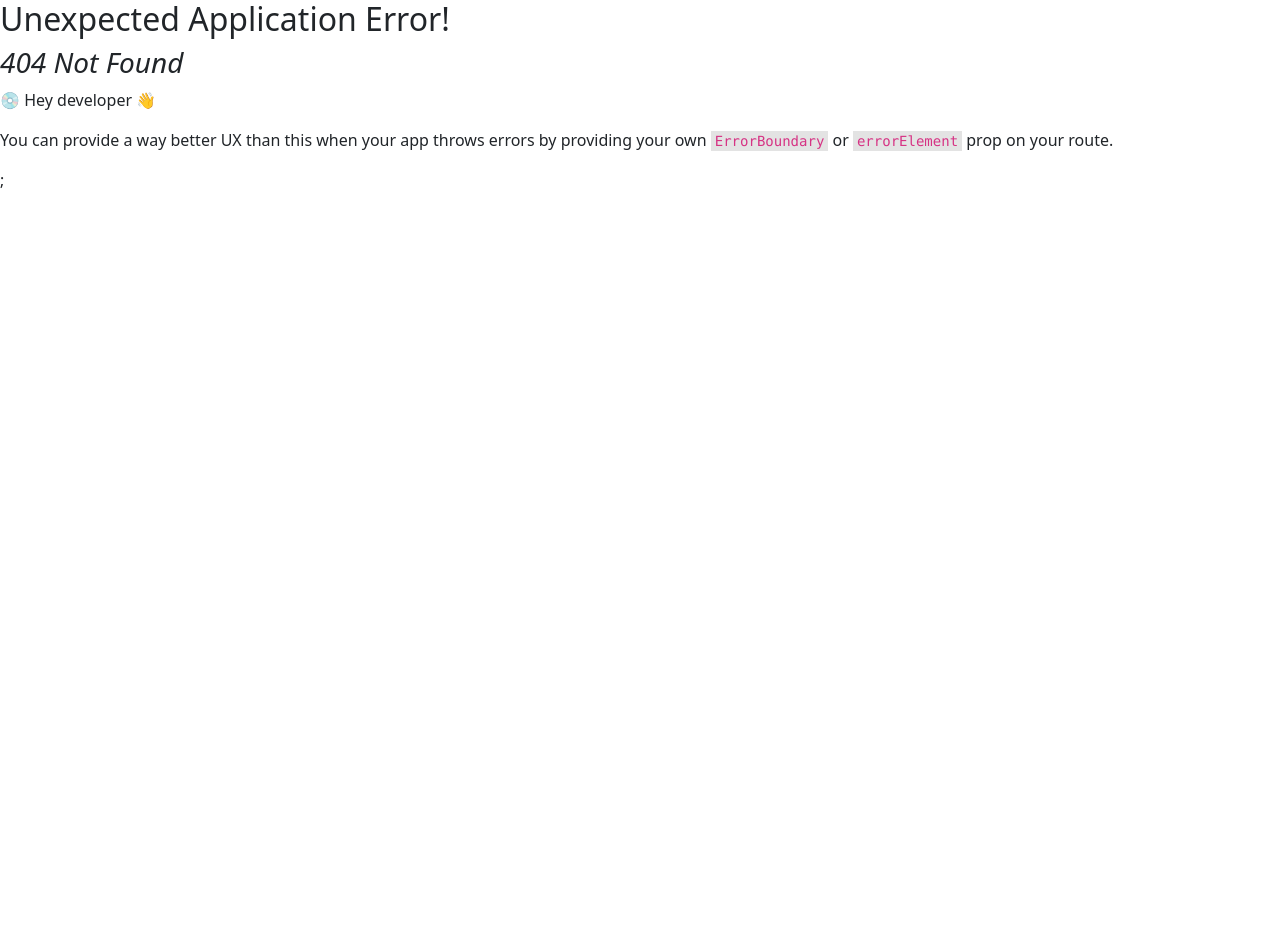
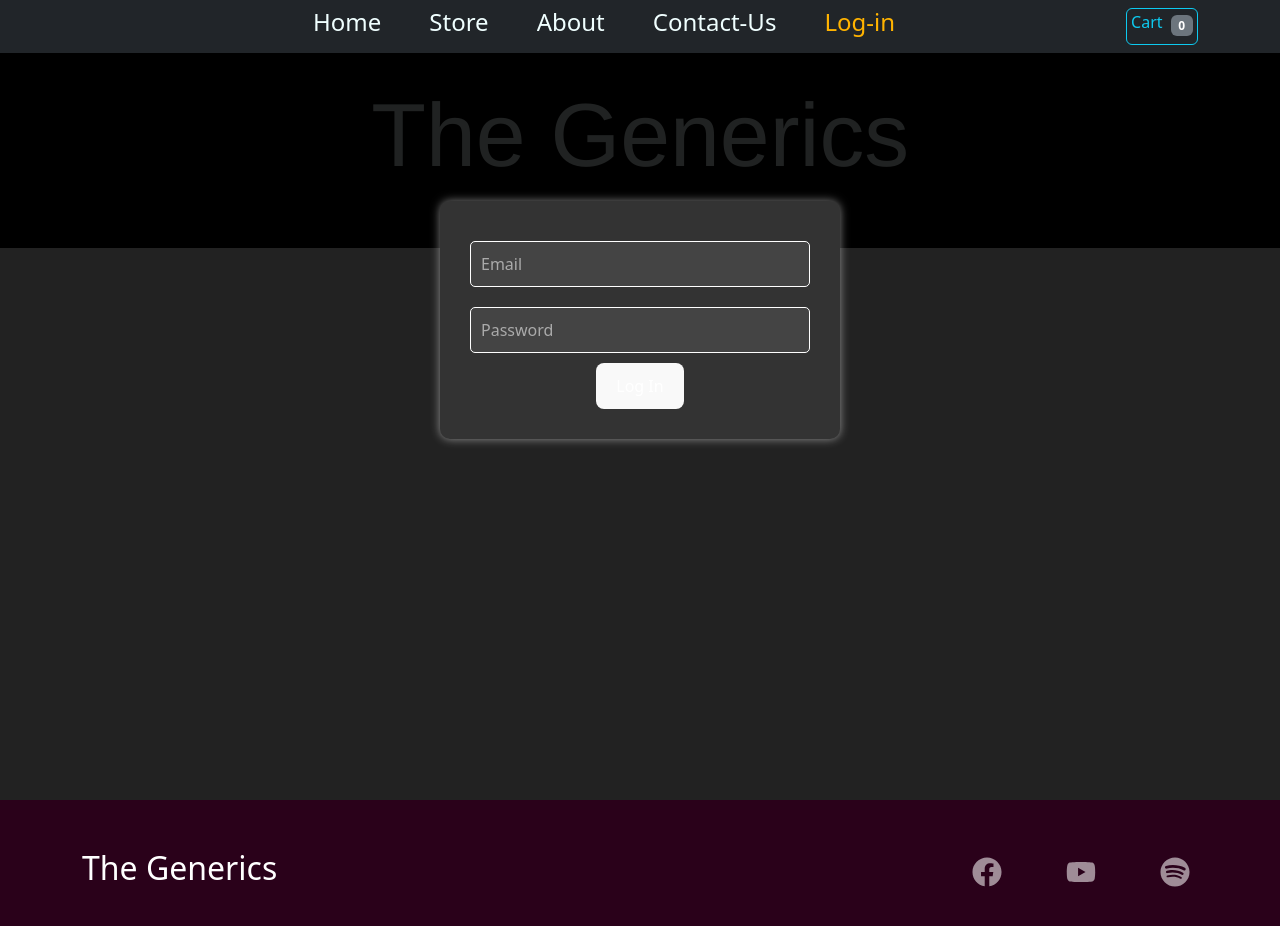
Before and after one commit to Divygupta208/EcommerceReact, a React (Vite) app: page /login in a window 1280 px wide. Before the commit this address had no page. Shown: the top 926 px of the page. Before the commit the page ends 800 px from the top, so only its background shows below. Built offline with nearby package versions, Linux system fonts and the light colour scheme.

Commit message:
managing login and toast messages

```diff
--- a/package.json
+++ b/package.json
@@ -15,7 +15,8 @@
     "react-bootstrap": "^2.10.0",
     "react-dom": "^18.2.0",
     "react-icons": "^5.0.1",
-    "react-router-dom": "^6.22.0"
+    "react-router-dom": "^6.22.0",
+    "react-toastify": "^10.0.4"
   },
   "devDependencies": {
     "@types/react": "^18.2.55",
--- a/src/App.jsx
+++ b/src/App.jsx
@@ -1,5 +1,10 @@
 import "../node_modules/bootstrap/dist/css/bootstrap.css";
-import { RouterProvider, createBrowserRouter } from "react-router-dom";
+import {
+  Navigate,
+  RouterProvider,
+  createBrowserRouter,
+  redirect,
+} from "react-router-dom";
 import Root from "./pages/Root";
 import Store from "./pages/Store";
 
@@ -8,6 +13,13 @@ import Home from "./pages/Home";
 import AboutPage from "./pages/AboutPage";
 import Contact from "./pages/Contact";
 import Product from "./pages/Product";
+import LoginPage from "./components/LoginPage";
+import { useContext } from "react";
+import { Cart } from "./components/store/CartContext";
+import ProductDetails from "./components/ProductDetails";
+
+import "react-toastify/dist/ReactToastify.css";
+import { ToastContainer } from "react-toastify";
 
 const router = createBrowserRouter([
   {
@@ -23,14 +35,33 @@ const router = createBrowserRouter([
 
       { path: "about", element: <AboutPage /> },
       { path: "contact", element: <Contact /> },
+      {
+        path: "login",
+
+        element: <LoginPage />,
+      },
     ],
   },
 ]);
 
 function App() {
+  const notify = (text) => toast(text);
+
   return (
     <>
-      <RouterProvider router={router} />;
+      <RouterProvider router={router} />
+      <ToastContainer
+        position="top-right"
+        autoClose={5000}
+        hideProgressBar={false}
+        newestOnTop={false}
+        closeOnClick
+        rtl={false}
+        pauseOnFocusLoss
+        draggable
+        pauseOnHover
+        theme="light"
+      />
     </>
   );
 }
--- /dev/null
+++ b/src/components/LoginPage.css
@@ -0,0 +1,58 @@
+.login-main {
+  position: relative;
+  width: 100vw;
+  height: 100vh;
+  display: flex;
+  align-items: center;
+  justify-content: center;
+  background-color: #000000dd; /* Dark background color */
+}
+
+.login-form {
+  background-color: #333; /* Darker background for the form */
+  padding: 30px;
+  border-radius: 10px;
+  box-shadow: 0 0 10px rgba(255, 255, 255, 0.5); /* Box shadow for a subtle lift effect */
+  margin-top: -10rem;
+  width: 25rem;
+  /* Center the form within its container */
+  display: flex;
+  flex-direction: column;
+  align-items: center;
+}
+.login-main h3 {
+  margin: 400px 400px;
+  color: white;
+  font-size: xx-large;
+}
+/* Input styles */
+input {
+  width: 100%;
+  padding: 10px;
+  margin: 10px 0;
+  border: 1px solid #ffffff;
+  border-radius: 5px;
+  background-color: #444; /* Darker background for inputs */
+  color: #fff; /* Text color */
+}
+
+/* Placeholder text color */
+input::placeholder {
+  color: #aaa;
+}
+
+/* Submit button styles */
+button {
+  background-color: #ff6600; /* Orange button color */
+  color: #fff; /* Text color */
+  padding: 10px 20px;
+  border: none;
+  border-radius: 5px;
+  cursor: pointer;
+  font-size: 16px;
+}
+
+/* Hover effect for the button */
+button:hover {
+  background-color: #e55e00; /* Darker orange on hover */
+}
--- /dev/null
+++ b/src/components/LoginPage.jsx
@@ -0,0 +1,72 @@
+import React, { useContext, useRef } from "react";
+import "./LoginPage.css";
+import { Cart } from "./store/CartContext";
+import { Navigate, useNavigate } from "react-router-dom";
+import { ToastContainer, toast } from "react-toastify";
+import "react-toastify/dist/ReactToastify.css";
+
+const LoginPage = () => {
+  const emailRef = useRef();
+  const passwordRef = useRef();
+  const { handleLogin } = useContext(Cart);
+  const navigate = useNavigate();
+  const token = localStorage.getItem("user");
+  const notify = (text) => toast(text);
+  const loggedIn = !!token;
+
+  const submitHandler = async (event) => {
+    event.preventDefault();
+
+    try {
+      const response = await fetch(
+        "https://identitytoolkit.googleapis.com/v1/accounts:signInWithPassword?key=AIzaSyBQB6v7juLB1ZeieXByybdGUu0tfcnknbs",
+        {
+          method: "POST",
+          body: JSON.stringify({
+            email: emailRef.current.value,
+            password: passwordRef.current.value,
+            returnSecureToken: true,
+          }),
+          headers: { "Content-Type": "application/json" },
+        }
+      );
+
+      if (response.ok) {
+        const data = await response.json();
+
+        handleLogin(data.idToken);
+        navigate("/store");
+      } else {
+        const data = await response.json();
+        notify(data.error.message);
+      }
+    } catch (err) {
+      console.error(err);
+    }
+  };
+
+  return (
+    <div className="login-main">
+      <ToastContainer />
+      {loggedIn && (
+        <div>
+          <h3>user logged in</h3>
+        </div>
+      )}
+      {!loggedIn && (
+        <form className="login-form" onSubmit={submitHandler}>
+          <input type="text" id="email" placeholder="Email" ref={emailRef} />
+          <input
+            type="password"
+            id="password"
+            placeholder="Password"
+            ref={passwordRef}
+          />
+          <button type="submit">Log In</button>
+        </form>
+      )}
+    </div>
+  );
+};
+
+export default LoginPage;
--- a/src/components/MusicSection.jsx
+++ b/src/components/MusicSection.jsx
@@ -1,16 +1,30 @@
-import React, { useContext } from "react";
+import React, { useContext, useEffect, useState } from "react";
 import "./MusicSection.css";
 import CardComponent from "./CardComponent";
 import { Cart } from "./store/CartContext";
-import { Link } from "react-router-dom";
-import { NavLink } from "react-router-dom";
+import { ToastContainer, toast } from "react-toastify";
+import "react-toastify/dist/ReactToastify.css";
 
 const MusicSection = () => {
   const { products } = useContext(Cart);
+  const [isLoggedIn, setIsLoggedIn] = useState(false);
+
+  const notify = (text) => toast(text);
+
+  useEffect(() => {
+    const userLoggedIn = localStorage.getItem("user");
+
+    if (userLoggedIn && !isLoggedIn) {
+      setIsLoggedIn(true);
+      notify("User Logged In");
+    }
+  }, [isLoggedIn]);
 
   return (
+    <>
       <section className="card-section">
         <h3>Music</h3>
+
         <div className="card-div">
           {products.map((product) => (
             <div className="card-align">
@@ -18,7 +32,9 @@ const MusicSection = () => {
             </div>
           ))}
         </div>
+        <ToastContainer />
       </section>
+    </>
   );
 };
 
--- a/src/components/NavbarComponent.jsx
+++ b/src/components/NavbarComponent.jsx
@@ -62,6 +62,15 @@ function NavbarComponent() {
               <h4>Contact-Us</h4>
               <div className="nav-line"></div>
             </NavLink>
+            <NavLink
+              to="/login"
+              className={({ isActive }) => {
+                return isActive ? "active" : "inactive";
+              }}
+            >
+              <h4>Log-in</h4>
+              <div className="nav-line"></div>
+            </NavLink>
           </Nav>
           <Button
             onClick={handleShowCart}
--- a/src/components/store/CartContext.jsx
+++ b/src/components/store/CartContext.jsx
@@ -1,4 +1,5 @@
 import React, { createContext, useState } from "react";
+import { Navigate, useNavigate } from "react-router-dom";
 
 export const Cart = createContext();
 
@@ -70,6 +71,18 @@ const CartContext = ({ children }) => {
   const [products, setProducts] = useState(INITIAL_AVAILABLE);
   const [cart, setCart] = useState(INITIAL_CART);
 
+  const initialToken = localStorage.getItem("user");
+  const [token, setToken] = useState(initialToken);
+  const [isLoggedIn, setIsLoggedIn] = useState(false);
+
+  const userLoggedIn = !!token;
+
+  const handleLogin = (token) => {
+    setToken(token);
+    setIsLoggedIn(userLoggedIn);
+    localStorage.setItem("user", token);
+  };
+
   const addToCartHandler = (item) => {
     const index = cart.findIndex((p) => p.id === item.id);
 
@@ -117,6 +130,9 @@ const CartContext = ({ children }) => {
         setCart,
         addToCartHandler,
         contactHandler,
+        token,
+        handleLogin,
+        isLoggedIn,
       }}
     >
       {children}
```
Also changed, not shown: src/pages/Login.jsx (added, +8 -0 lines), 1 other file (tests, documents, lock files or other folders). Lines whose indentation alone changed are shown as unchanged.
